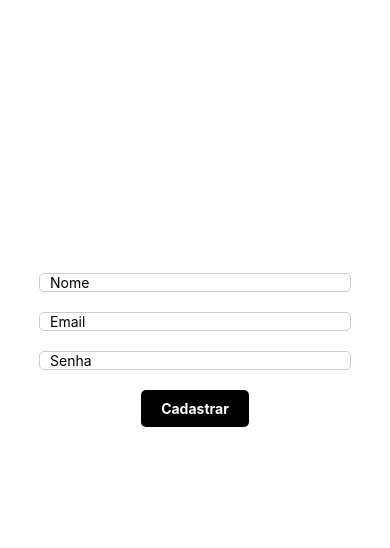
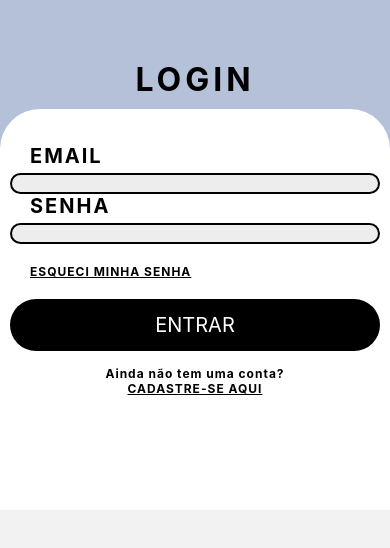
Before and after one commit to ICEI-PUC-Minas-PMV-ADS/ads-2024-1-e3-proj-mov-t8-pmv-ads-2024-1-e3-proj-printpro-wizard, a React Native app in the folder print-pro/: screen /Login in a window 390 px wide. Shown: the top 548 px of the page. Built offline with nearby package versions, Linux system fonts and the light colour scheme.

Commit message:
Update - Vinculo de cadastro com login

```diff
--- a/print-pro/App.js
+++ b/print-pro/App.js
@@ -1,5 +1,4 @@
-import React, { useState } from 'react';
-import { View } from 'react-native';
+import React from 'react';
 import { NavigationContainer } from '@react-navigation/native';
 import { createNativeStackNavigator } from '@react-navigation/native-stack';
 import Footer from './src/pages/Footer/index';
@@ -8,23 +7,16 @@ import PagRetorno from './src/pages/PagRetorno';
 import CalcDetalhado from './src/pages/CalcDetalhado';
 import Orcamento from './src/pages/Orcamento';
 import Custo from './src/pages/Custo';
-import Login from "./src/pages/Login"
-import Cadastro from "./src/pages/Cadastro"
+import Login from "./src/pages/Login";
+import Cadastro from "./src/pages/Cadastro";
 
 const Stack = createNativeStackNavigator();
 
 export default function App() {
-
-
   return (
-
-    <View>
-      <Cadastro/>
-
-
-      {/* <NavigationContainer>
-
-      <Stack.Navigator>
+    <NavigationContainer>
+      <Stack.Navigator initialRouteName="Login">
+        <Stack.Screen name="Login" component={Login} options={{headerShown: false}}/>
         <Stack.Screen name="Cadastro" component={Cadastro} options={{headerBackVisible: false, headerShown: false}}/>
         <Stack.Screen name="Custo" component={Custo} options={{headerBackVisible: false, headerShown: false}}/>
         <Stack.Screen name="Resultados" component={Resultados} options={{headerBackVisible: false}}/>
@@ -32,10 +24,6 @@ export default function App() {
         <Stack.Screen name="PagRetorno" component={PagRetorno} options={{headerBackVisible: false}}/>
         <Stack.Screen name="Orcamento" component={Orcamento} options={{headerBackVisible: false}}/>
       </Stack.Navigator>
-
-    </NavigationContainer> */}
-    </View>
-
-
+    </NavigationContainer>
   );
 }
--- a/print-pro/src/pages/Cadastro.js
+++ b/print-pro/src/pages/Cadastro.js
@@ -1,20 +1,28 @@
 import React, { useState } from "react";
 import { View, Text, StyleSheet, TextInput, TouchableOpacity } from 'react-native';
-
+import { useNavigation } from '@react-navigation/native';
 
 export default function Cadastro() {
   const [nome, setNome] = useState('');
   const [email, setEmail] = useState('');
   const [senha, setSenha] = useState('');
+  const navigation = useNavigation();
 
   const handleCadastro = () => {
     console.log('Nome:', nome);
     console.log('Email:', email);
     console.log('Senha:', senha);
-  }
+  };
+
+  const handleBackToLogin = () => {
+    navigation.navigate('Login');
+  };
 
   return (
     <View style={styles.container}>
+      <Text>
+        Cadastro
+      </Text>
       <TextInput
         style={styles.input}
         placeholder="Nome"
@@ -37,16 +45,18 @@ export default function Cadastro() {
       <TouchableOpacity style={styles.button} onPress={handleCadastro}>
         <Text style={styles.buttonText}>Cadastrar</Text>
       </TouchableOpacity>
+      <TouchableOpacity style={styles.backButton} onPress={handleBackToLogin}>
+        <Text style={styles.backButtonText}>Voltar para Login</Text>
+      </TouchableOpacity>
     </View>
   );
 }
 
 const styles = StyleSheet.create({
   container: {
-    flex: 0,
-    justifyContent: '',
+    flex: 1,
+    justifyContent: 'center',
     alignItems: 'center',
-    paddingVertical: '70%'
   },
   input: {
     width: '80%',
@@ -62,9 +72,18 @@ const styles = StyleSheet.create({
     paddingHorizontal: 20,
     paddingVertical: 10,
     borderRadius: 5,
+    marginTop: 20,
   },
   buttonText: {
     color: 'white',
     fontWeight: 'bold',
   },
+  backButton: {
+    marginTop: 10,
+    padding: 10,
+  },
+  backButtonText: {
+    color: 'blue',
+    textDecorationLine: 'underline',
+  },
 });
--- a/print-pro/src/pages/Login.js
+++ b/print-pro/src/pages/Login.js
@@ -1,14 +1,18 @@
 import React, { useState } from "react";
 import { View, Text, StyleSheet, TextInput, TouchableOpacity } from 'react-native';
+import { useNavigation } from '@react-navigation/native';
 
 export default function Login() {
+    const [email, onChangeEmail] = useState("");
+    const [Password, onChangePassword] = useState("");
+    const navigation = useNavigation();
 
-    const [email, onChangeEmail] = useState("")
-    const [Password, onChangePassword] = useState("")
+    const handleCadastroNavigation = () => {
+        navigation.navigate('Cadastro');
+    };
 
-    return(
+    return (
         <View style={styles.all}>
-
             <View style={styles.titleContainer}>
                 <Text style={styles.titleText}>LOGIN</Text>
             </View>
@@ -16,30 +20,27 @@ export default function Login() {
             <View style={styles.containerInput}>
                 <View style={styles.containerForm}>
                     <Text style={styles.textInput}>EMAIL</Text>
-                    <TextInput style={styles.labelInput} keyboardType="default" onChangeText={onChangeEmail} value={email} styles={styles.input}/>
+                    <TextInput style={styles.labelInput} keyboardType="default" onChangeText={onChangeEmail} value={email} styles={styles.input} />
 
                     <Text style={styles.textInput}>SENHA</Text>
-                    <TextInput style={styles.labelInput} keyboardType="default" onChangeText={onChangePassword} value={Password} styles={styles.input} />
+                    <TextInput style={styles.labelInput} keyboardType="default" onChangeText={onChangePassword} value={Password} styles={styles.input} secureTextEntry={true} />
 
                     <Text style={styles.textEsqueci}>ESQUECI MINHA SENHA</Text>
 
-                    <TouchableOpacity style={styles.button} onPress={"hi"}>
+                    <TouchableOpacity style={styles.button} onPress={() => console.log("Login pressed")}>
                         <Text style={styles.buttonText}>ENTRAR</Text>
                     </TouchableOpacity>
                 </View>
 
                 <View style={styles.cadastreLabel}>
                     <Text style={styles.textCadastro}>Ainda não tem uma conta?</Text>
-                    <TouchableOpacity >
+                    <TouchableOpacity onPress={handleCadastroNavigation}>
                         <Text style={styles.textCadastroClick}>CADASTRE-SE AQUI</Text>
                     </TouchableOpacity>
                 </View>
-
-
             </View>
         </View>
-
-    )
+    );
 }
 
 const styles = StyleSheet.create({
@@ -59,7 +60,7 @@ const styles = StyleSheet.create({
         color: "black",
         fontSize: 32,
         fontWeight: "bold",
-        letterSpacing: 4
+        letterSpacing: 4,
     },
 
     containerInput: {
@@ -89,7 +90,7 @@ const styles = StyleSheet.create({
         paddingLeft: 20,
         backgroundColor: "#ededed",
         borderRadius: 50,
-        borderWidth: 2
+        borderWidth: 2,
     },
     textEsqueci: {
         fontWeight: "bold",
@@ -109,7 +110,7 @@ const styles = StyleSheet.create({
     },
     buttonText: {
         fontSize: 20,
-        color: "#ffffff"
+        color: "#ffffff",
     },
     cadastreLabel: {
         alignItems: "center",
@@ -126,4 +127,4 @@ const styles = StyleSheet.create({
         letterSpacing: 1,
         textDecorationLine: "underline",
     },
-})
+});
```
